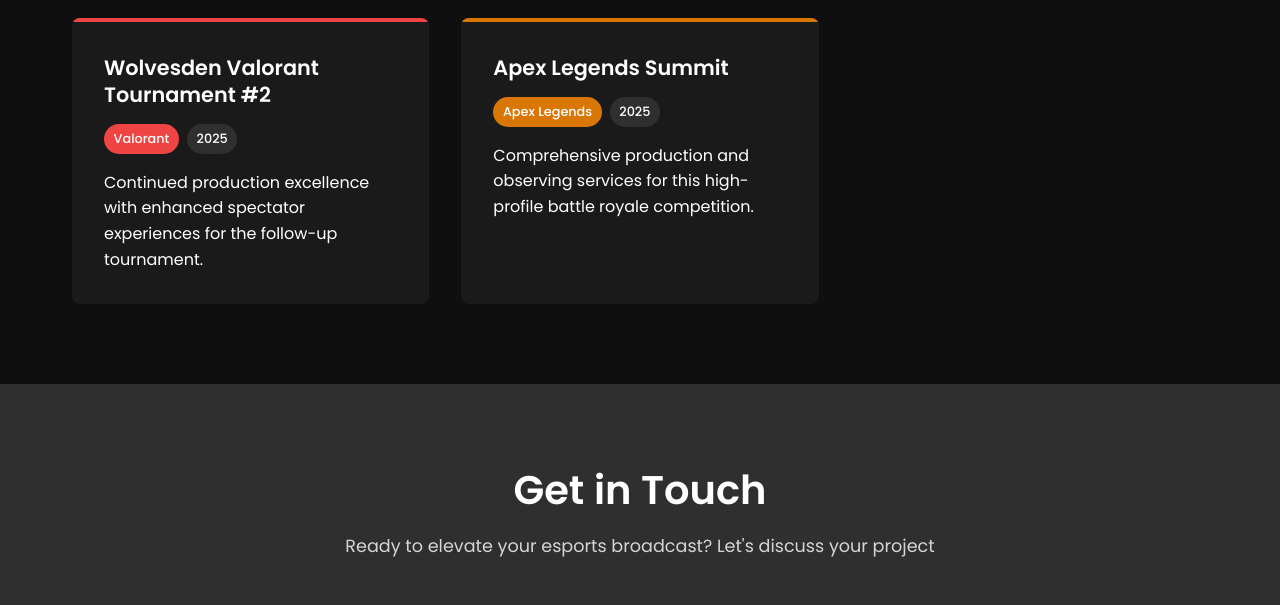
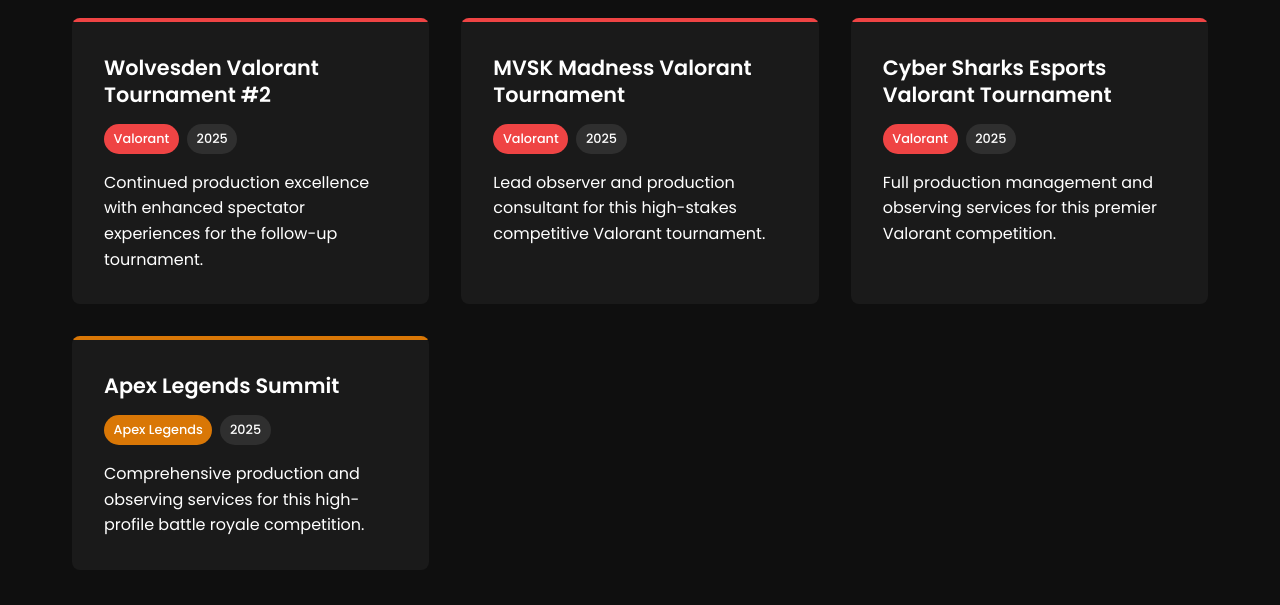
Before and after one commit to DanJBee/danbuzzbuzz.github.io, a plain HTML site: page index.html in a window 1280 px wide. Shown: the part 1910-2515 px from the top of the page. Drawn offline with Linux system fonts and the light colour scheme.

Commit message:
Add new Valorant tournaments and update contact info
Added two new Valorant tournament entries to the portfolio section. Updated contact and footer sections to reflect availability for remote work and UK-based events. Extended animation delays for additional portfolio and contact cards.

```diff
--- a/animations.css
+++ b/animations.css
@@ -66,3 +66,15 @@
 .js-animation-ready .contact-card:nth-child(5) {
     transition-delay: 0.5s;
 }
+
+.js-animation-ready .expertise-card:nth-child(6),
+.js-animation-ready .portfolio-item:nth-child(6),
+.js-animation-ready .contact-card:nth-child(6) {
+    transition-delay: 0.6s;
+}
+
+.js-animation-ready .expertise-card:nth-child(7),
+.js-animation-ready .portfolio-item:nth-child(7),
+.js-animation-ready .contact-card:nth-child(7) {
+    transition-delay: 0.7s;
+}
--- a/index.html
+++ b/index.html
@@ -134,6 +134,28 @@
                     </div>
                 </div>
 
+                <div class="portfolio-item valorant">
+                    <div class="portfolio-content">
+                        <h3>MVSK Madness Valorant Tournament</h3>
+                        <div class="portfolio-tags">
+                            <span class="game-tag">Valorant</span>
+                            <span class="year-tag">2025</span>
+                        </div>
+                        <p>Lead observer and production consultant for this high-stakes competitive Valorant tournament.</p>
+                    </div>
+                </div>
+
+                <div class="portfolio-item valorant">
+                    <div class="portfolio-content">
+                        <h3>Cyber Sharks Esports Valorant Tournament</h3>
+                        <div class="portfolio-tags">
+                            <span class="game-tag">Valorant</span>
+                            <span class="year-tag">2025</span>
+                        </div>
+                        <p>Full production management and observing services for this premier Valorant competition.</p>
+                    </div>
+                </div>
+
                 <!-- Apex Legends Projects -->
                 <div class="portfolio-item apex-legends">
                     <div class="portfolio-content">
@@ -151,8 +173,8 @@
 
     <section id="contact" class="contact-section">
         <div class="container">
-            <h2>Get in Touch</h2>
-            <p class="section-intro">Ready to elevate your esports broadcast? Let's discuss your project</p>
+            <h2>Let's Collaborate</h2>
+            <p class="section-intro">Ready to take your esports production to the next level? I'm here to help</p>
 
             <div class="contact-grid">
                 <div class="contact-card">
@@ -187,8 +209,8 @@
                         <i class="fas fa-map-marker-alt"></i>
                     </div>
                     <h3>Location</h3>
-                    <p>United Kingdom</p>
-                    <p class="response-time">Available for UK-based events</p>
+                    <p>Remote & United Kingdom</p>
+                    <p class="response-time">Available for remote work and UK-based events</p>
                 </div>
             </div>
         </div>
@@ -198,7 +220,7 @@
         <div class="container">
             <div class="footer-content">
                 <p>&copy; 2025 Daniel Bee (DanBuzzBuzz). All rights reserved.</p>
-                <p>Esports producer and observer available for tournaments, broadcasts, and events in the United Kingdom.</p>
+                <p>Esports producer and observer available for remote work and in-person events in the United Kingdom.</p>
                 <p class="credit">Site design inspired by <a href="https://oliwiersporny.com/" target="_blank" rel="noopener noreferrer">Oliwier Sporny</a>.</p>
             </div>
         </div>
```
